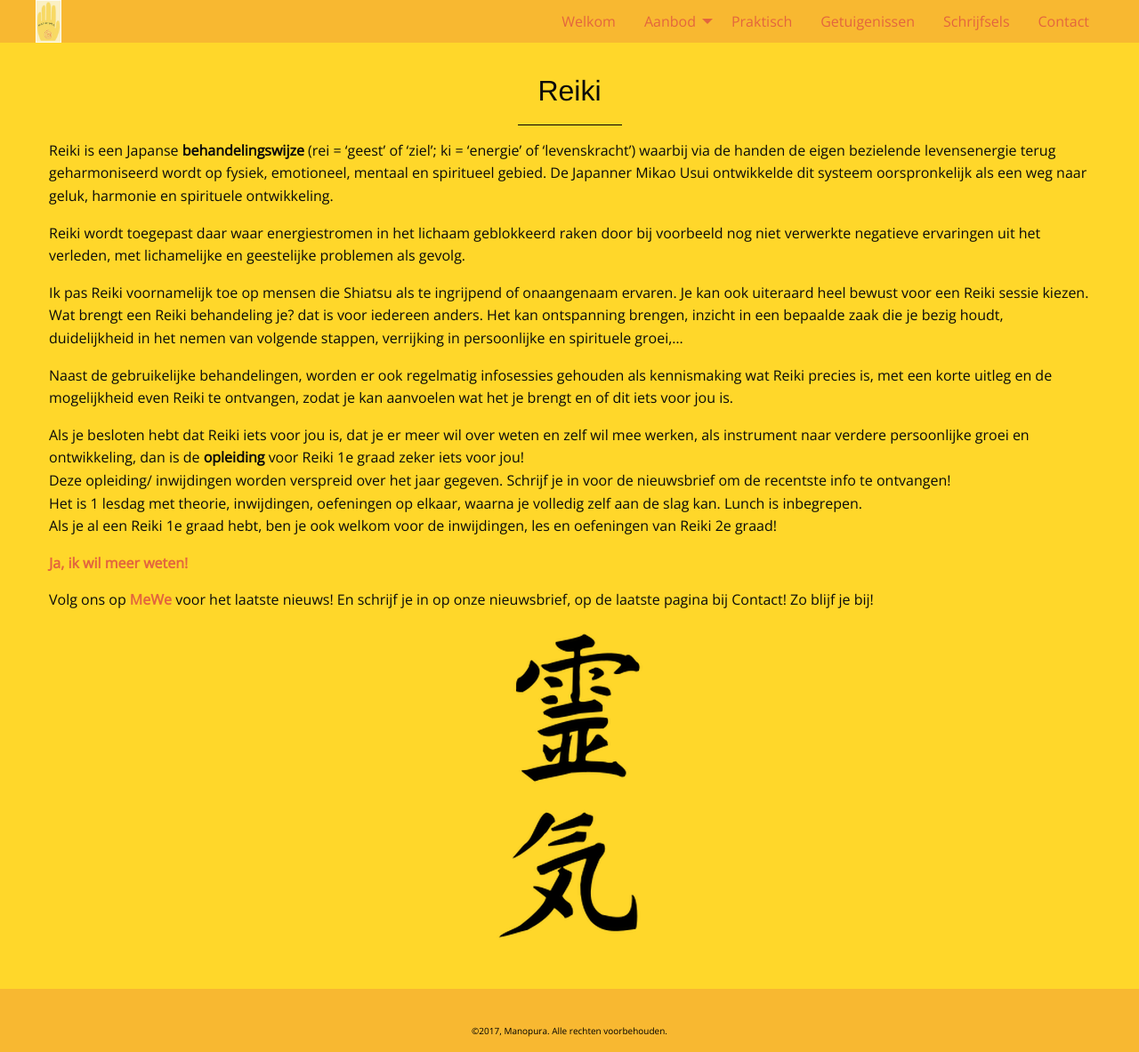
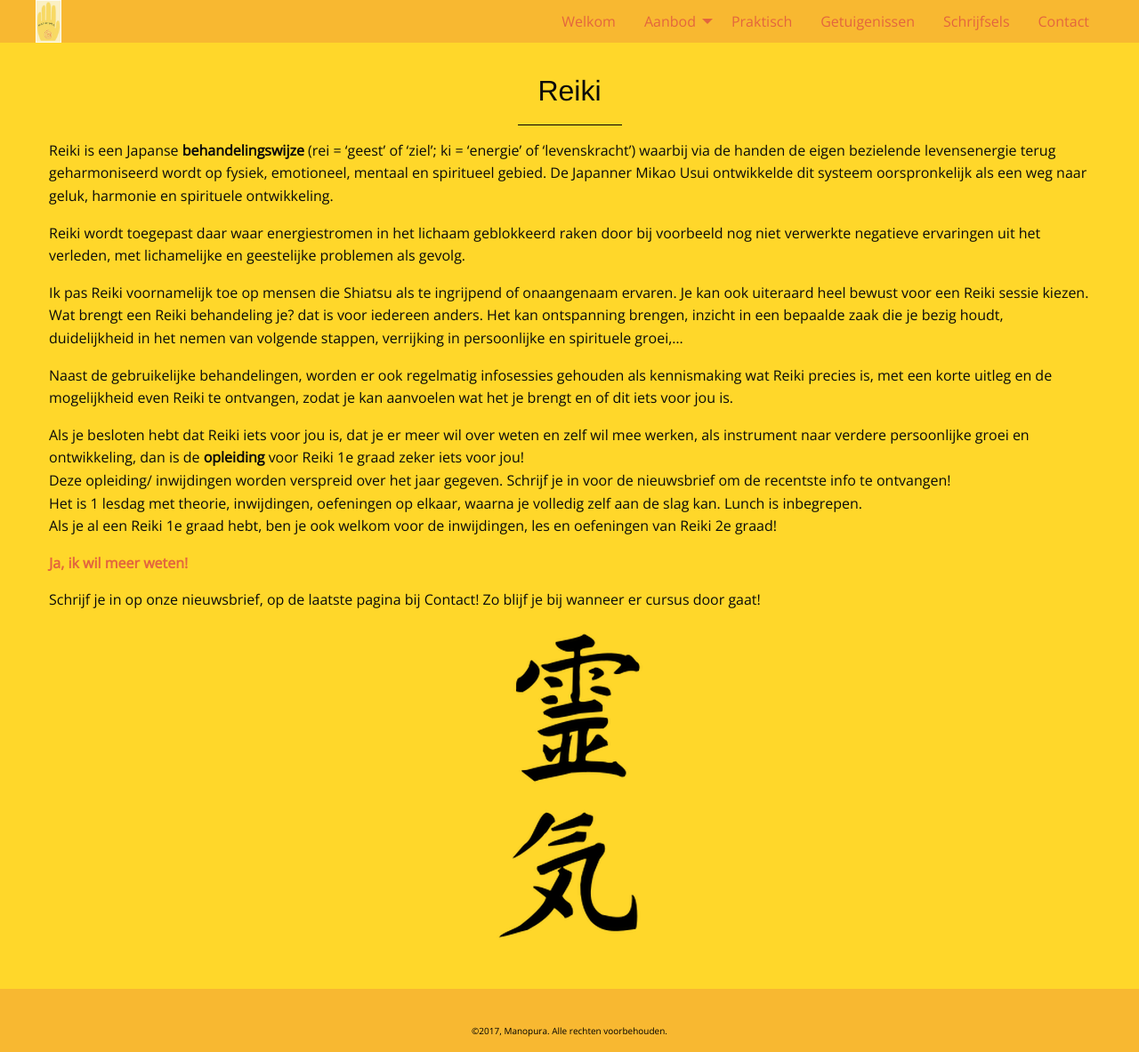
Before and after one commit to manopura/manopura.github.io, a Jekyll site: the page built from reiki.md, in a window 1280 px wide. Shown: the whole page at 89% size. Built offline with Jekyll 4.4.1, drawn with Linux system fonts in a browser that asks for light colours; nearby versions of some CDN libraries; our own code applies the rules of GitHub Pages for plain Markdown files.

Commit message:
Update reiki.md

```diff
--- a/reiki.md
+++ b/reiki.md
@@ -23,6 +23,6 @@ Als je al een Reiki 1e graad hebt, ben je ook welkom voor de inwijdingen, les en
 
 [**Ja, ik wil meer weten!**](mailto:marian@manopura.be)
 
-Volg ons op [**MeWe**](https://mewe.com/p/manopura-komtotrust-mariandelathauwer) voor het laatste nieuws! En schrijf je in op onze nieuwsbrief, op de laatste pagina bij Contact! Zo blijf je bij!
+Schrijf je in op onze nieuwsbrief, op de laatste pagina bij Contact! Zo blijf je bij wanneer er cursus door gaat!
 
 ![reiki](images/reiki.png)
```
